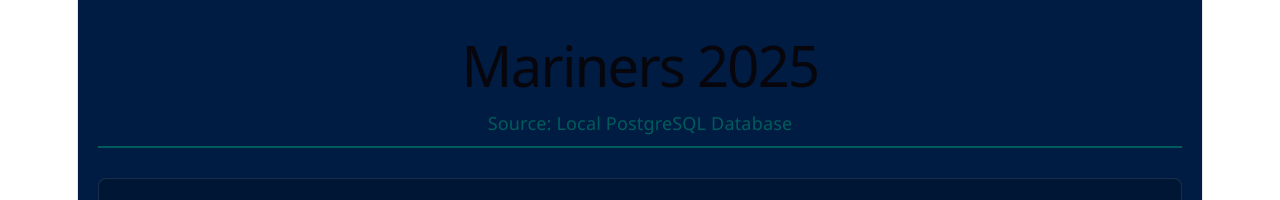
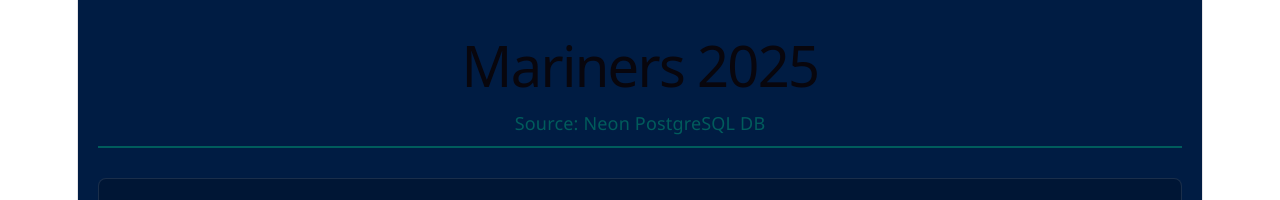
Before and after one commit to ryanenglish478/MarinersDB, a React (Vite) app in the folder MarinersDB/: page / in a window 1280 px wide. Shown: the top 200 px of the page. Built offline with nearby package versions, Linux system fonts and the light colour scheme; no server answers.

Commit message:
Change source name in app

```diff
--- a/MarinersDB/src/App.tsx
+++ b/MarinersDB/src/App.tsx
@@ -39,7 +39,7 @@
     <div className="dashboard-container">
       <header className="dashboard-header">
         <h1>Mariners 2025</h1>
-        <p>Source: Local PostgreSQL Database</p>
+        <p>Source: Neon PostgreSQL DB</p>
       </header>
 
       {/* PITCHERS SECTION */}
```
